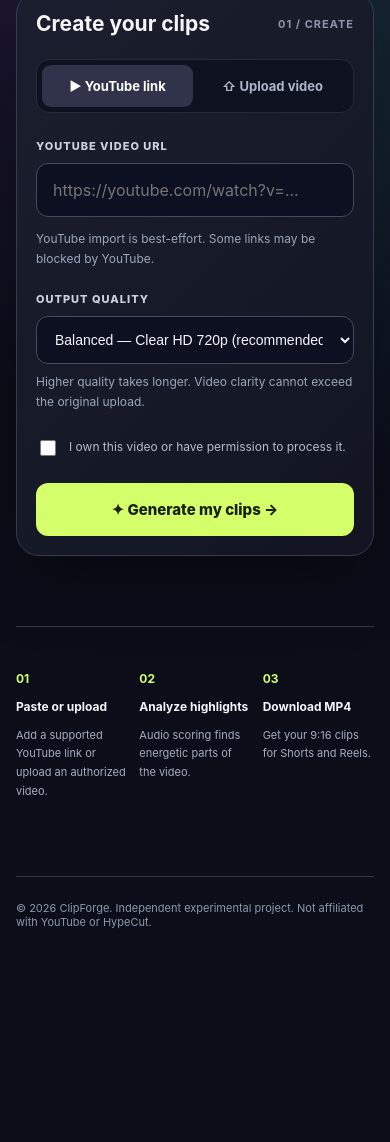
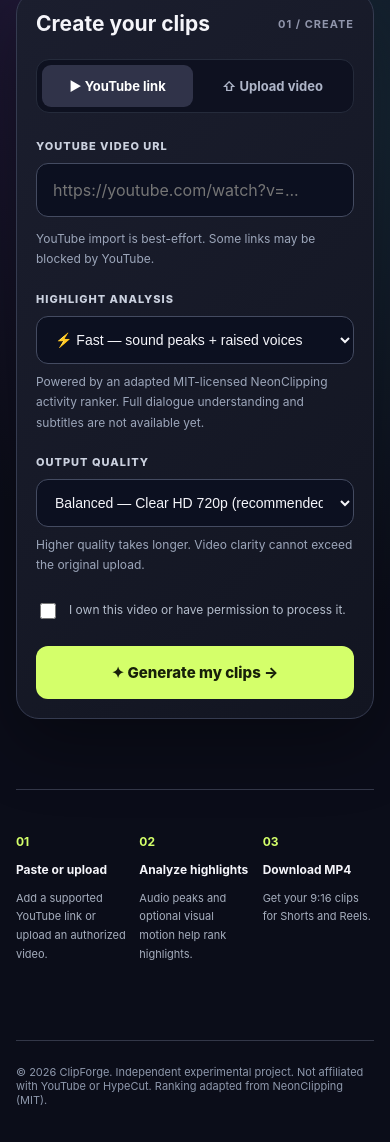
Before and after one commit to meenanaman326-gif/clipping-, a plain HTML site: page app/static/index.html in a window 390 px wide. Shown: the part 389-1531 px from the top of the page. Before the commit the page ends 1353 px from the top, so only its background shows below. Drawn offline with Linux system fonts and the light colour scheme.

Commit message:
Add Fast and Deep highlight mode selector to mobile interface

```diff
--- a/app/static/index.html
+++ b/app/static/index.html
@@ -13,6 +13,7 @@
 <form id="clip-form">
 <div id="link-pane"><label for="youtube-url">YOUTUBE VIDEO URL</label><input id="youtube-url" type="url" placeholder="https://youtube.com/watch?v=..." autocomplete="url"><p class="hint">YouTube import is best-effort. Some links may be blocked by YouTube.</p></div>
 <div id="upload-pane" hidden><label for="video-file">CHOOSE YOUR VIDEO FILE</label><input id="video-file" type="file" accept=".mp4,.mov,.mkv,.webm,video/*"><p class="hint">MP4, MOV, MKV, WebM • Up to 200 MB • Maximum 25 minutes</p></div>
+<div class="quality-options"><label for="analysis-mode">HIGHLIGHT ANALYSIS</label><select id="analysis-mode" name="analysis_mode"><option value="fast" selected>⚡ Fast — sound peaks + raised voices</option><option value="deep">🔬 Deep — sound + motion + scene cuts (slower)</option></select><p class="hint">Powered by an adapted MIT-licensed NeonClipping activity ranker. Full dialogue understanding and subtitles are not available yet.</p></div>
 <div class="quality-options"><label for="quality">OUTPUT QUALITY</label><select id="quality" name="quality"><option value="balanced" selected>Balanced — Clear HD 720p (recommended)</option><option value="high">High Quality — Full HD 1080p (slower)</option><option value="fast">Fast Preview — 480p (lower quality)</option></select><p class="hint">Higher quality takes longer. Video clarity cannot exceed the original upload.</p></div>
 <label class="permission"><input type="checkbox" id="permission" required><span>I own this video or have permission to process it.</span></label>
 <button type="submit" id="create-btn" class="primary">✦ Generate my clips →</button>
@@ -20,8 +21,8 @@
 <div id="status" hidden><div class="progress-title"><strong id="status-text">Preparing...</strong><span id="percent">0%</span></div><div class="track"><div id="bar"></div></div><p>Keep this page open while video processing finishes.</p></div>
 <div id="error" hidden role="alert"></div>
 </section>
-<section id="results" hidden><div class="result-head"><div><div class="kicker">02 / YOUR CLIPS</div><h2>Fresh from the cut.</h2></div><a id="download-all">↓ Download ZIP</a></div><div id="clips"></div><p class="hint">This beta selects moments by audio energy, not true AI understanding. Review clips before posting.</p></section>
-<section class="steps"><article><b>01</b><h3>Paste or upload</h3><p>Add a supported YouTube link or upload an authorized video.</p></article><article><b>02</b><h3>Analyze highlights</h3><p>Audio scoring finds energetic parts of the video.</p></article><article><b>03</b><h3>Download MP4</h3><p>Get your 9:16 clips for Shorts and Reels.</p></article></section>
+<section id="results" hidden><div class="result-head"><div><div class="kicker">02 / YOUR CLIPS</div><h2>Fresh from the cut.</h2></div><a id="download-all">↓ Download ZIP</a></div><div id="clips"></div><p class="hint">Fast mode scores audio jumps and raised voices; Deep also considers motion and scene cuts. Neither mode understands the full story. Review before posting.</p></section>
+<section class="steps"><article><b>01</b><h3>Paste or upload</h3><p>Add a supported YouTube link or upload an authorized video.</p></article><article><b>02</b><h3>Analyze highlights</h3><p>Audio peaks and optional visual motion help rank highlights.</p></article><article><b>03</b><h3>Download MP4</h3><p>Get your 9:16 clips for Shorts and Reels.</p></article></section>
 </main>
-<footer class="wrap">© 2026 ClipForge. Independent experimental project. Not affiliated with YouTube or HypeCut.</footer>
+<footer class="wrap">© 2026 ClipForge. Independent experimental project. Not affiliated with YouTube or HypeCut. Ranking adapted from NeonClipping (MIT).</footer>
 <script src="/static/app.js" defer></script></body></html>
```
